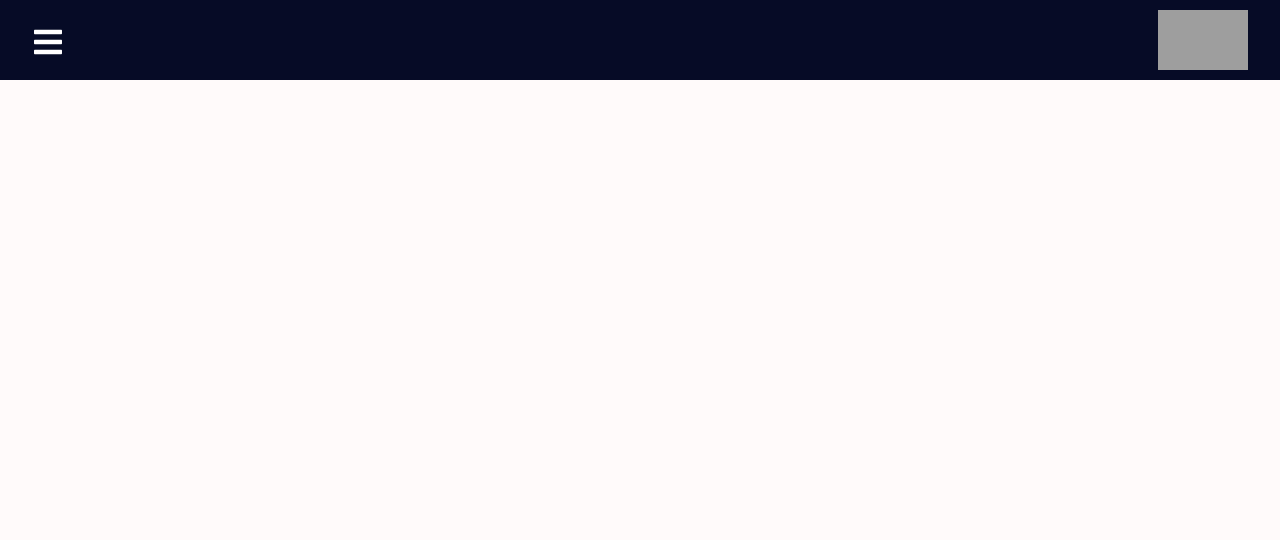
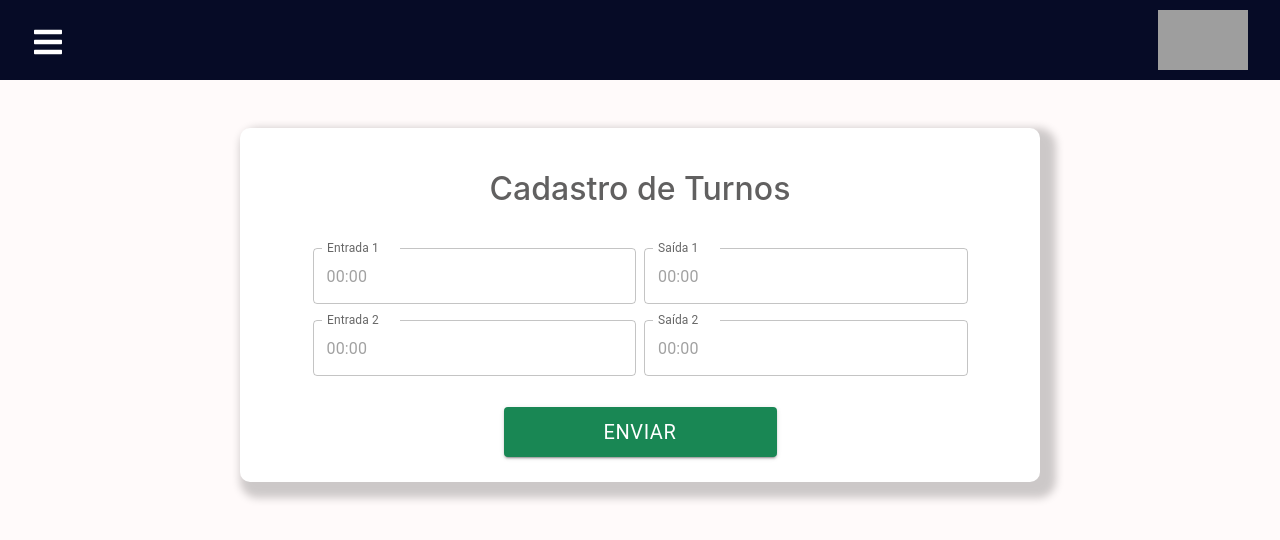
Before and after one commit to Grupo1API/2RP, a React (Create React App) app in the folder frontend/: page /turno in a window 1280 px wide. Shown: the top 540 px of the page. Built offline with nearby package versions, Linux system fonts and the light colour scheme; no server answers; grey boxes are pictures that could not be loaded.

Commit message:
Cadastro de Turno

```diff
--- /dev/null
+++ b/frontend/src/pages/cadastro_turno/index.tsx
@@ -0,0 +1,130 @@
+import TextField from "@mui/material/TextField";
+import React, {useState} from "react";
+import {ColorButton} from '../../components/Button/styles';
+import './style.css'
+
+function Turno(){
+  const [entrada_1, setEntrada1] = useState("");
+  const [saida_1, setSaida1] = useState("");
+  const [entrada_2, setEntrada2] = useState("");
+  const [saida_2, setSaida2] = useState("");
+
+
+  async function handleSubmit(event: { preventDefault: () => void; }){
+    event.preventDefault();
+    const dado = {
+    entrada_1: entrada_1,
+    saida_1: saida_1,
+    entrada_2: entrada_2,
+    saida_2: saida_2,
+
+    };
+      try{
+        await fetch('http://localhost:3001/turnos', {
+          method: "POST",
+          headers: {
+            "Content-Type": "application/json",
+          },
+          body: JSON.stringify(dado),
+        });
+
+        setEntrada1("");
+        setSaida1("");
+        setEntrada2("");
+        setSaida2("");
+
+        return;
+      } catch (error) {
+        let message = 'Erro desconhecido'
+        if (error instanceof Error) message = error.message
+        reportError({message})
+      }
+    }
+
+    return(
+      <div className="pagina">
+
+        <h2>Cadastro de Turnos</h2>
+
+      {/* Entrada 1 */}
+      <div className="row g-2">
+        <div className="col-md">
+        <div className="form-floating mb-3">
+          <TextField fullWidth
+            id="outlined-basic"
+            label="Entrada 1"
+            placeholder = "00:00"
+            variant="outlined"
+            InputLabelProps={{ shrink: true }}
+            value={entrada_1}
+            onChange={e => setEntrada1(e.target.value)}
+          >
+          </TextField>
+        </div>
+      </div>
+
+      {/* Saída 1 */}
+      <div className="col-md">
+          <div className="form-floating mb-3">
+            <TextField fullWidth
+              id="outlined-basic"
+              label="Saída 1"
+              placeholder = "00:00"
+              variant="outlined"
+              InputLabelProps={{ shrink: true }}
+              value={saida_1}
+              onChange={e => setSaida1(e.target.value)}
+            >
+            </TextField>
+          </div>
+        </div>
+      </div>
+
+      {/* Entrada 2 */}
+      <div className="row g-2">
+        <div className="col-md">
+        <div className="form-floating mb-3">
+          <TextField fullWidth
+            id="outlined-basic"
+            label="Entrada 2"
+            placeholder = "00:00"
+            variant="outlined"
+            InputLabelProps={{ shrink: true }}
+            value={entrada_2}
+            onChange={e => setEntrada2(e.target.value)}
+          >
+          </TextField>
+        </div>
+      </div>
+
+      {/* Saída 2 */}
+      <div className="col-md">
+          <div className="form-floating mb-3">
+            <TextField fullWidth
+              id="outlined-basic"
+              label="Saída 2"
+              placeholder = "00:00"
+              variant="outlined"
+              InputLabelProps={{ shrink: true }}
+              value={saida_2}
+              onChange={e => setSaida2(e.target.value)}
+            >
+            </TextField>
+          </div>
+        </div>
+      </div>
+
+        {/* Botão */}
+        <div className ="form-btn">
+          <ColorButton
+            variant="contained"
+            onClick={handleSubmit}
+          >
+            Enviar
+          </ColorButton>
+        </div>
+      </div>
+    );
+  }
+
+  export default Turno;
--- /dev/null
+++ b/frontend/src/pages/cadastro_turno/style.css
@@ -0,0 +1,46 @@
+body {
+    background-color: rgb(255, 250, 250);
+  }
+  .pagina{
+    background-color: white;
+    width: 50em;
+    text-align: center;
+    box-shadow: 8px 8px 8px 8px rgba(0, 0, 0, 0.2);
+    display: block;
+    margin-left: auto;
+    margin-right: auto;
+    margin-top: 3em;
+    border-radius: 10px;
+    padding: 10px;
+  }
+  .pagina h2{
+    text-align: center;
+    color: rgb(97, 96, 96);
+    padding-top: 1em;
+    padding-bottom:1em;
+  }
+
+  /*campos fullWidth*/
+  .form-floating.mb-3{
+    width: 100%;
+    text-align:left;
+  }
+  /*campos centralizados*/
+  .form-floating.mb-4{
+    margin-left: auto;
+    margin-right: auto;
+    width: 70%;
+  }
+  /*colunas das datas*/
+  .row.g-2{
+    margin-left: auto;
+    margin-right: auto;
+    width: 85%;
+  }
+
+  /*botão*/
+  .form-btn{
+    margin-top: 15px;
+    margin-bottom:15px;
+    text-align: center;
+  }
--- a/frontend/src/routes/AppRoutes.tsx
+++ b/frontend/src/routes/AppRoutes.tsx
@@ -9,6 +9,7 @@
 import UsuarioCreate from '../pages/usuario/usuario_create';
 import UsuarioUpdate from '../pages/usuario/usuario_update';
 import Verba from '../pages/cadastro_verba';
+import Turno from '../pages/cadastro_turno';
 
 
 const AppRoutes = () => (
@@ -18,7 +19,8 @@
       <Route path="/cliente" element={<Cliente />} />
       <Route path="/apontamento-horas" element={<ApontamentoHoras />} />
       <Route path="/centro-resultado" element={<CentroResultado />} />
-      <Route path="/verbas" element ={<Verba/>}/>
+      <Route path="/verba" element ={<Verba/>}/>
+      <Route path="/turno" element ={<Turno/>}/>
       <Route path="/login" element={<Login />} />
       <Route path="/usuario/create" element ={<UsuarioCreate/>}/>
       <Route path="/usuario/update" element ={<UsuarioUpdate/>}/>
```
Also changed, not shown: 1 other file (tests, documents, lock files or other folders).
